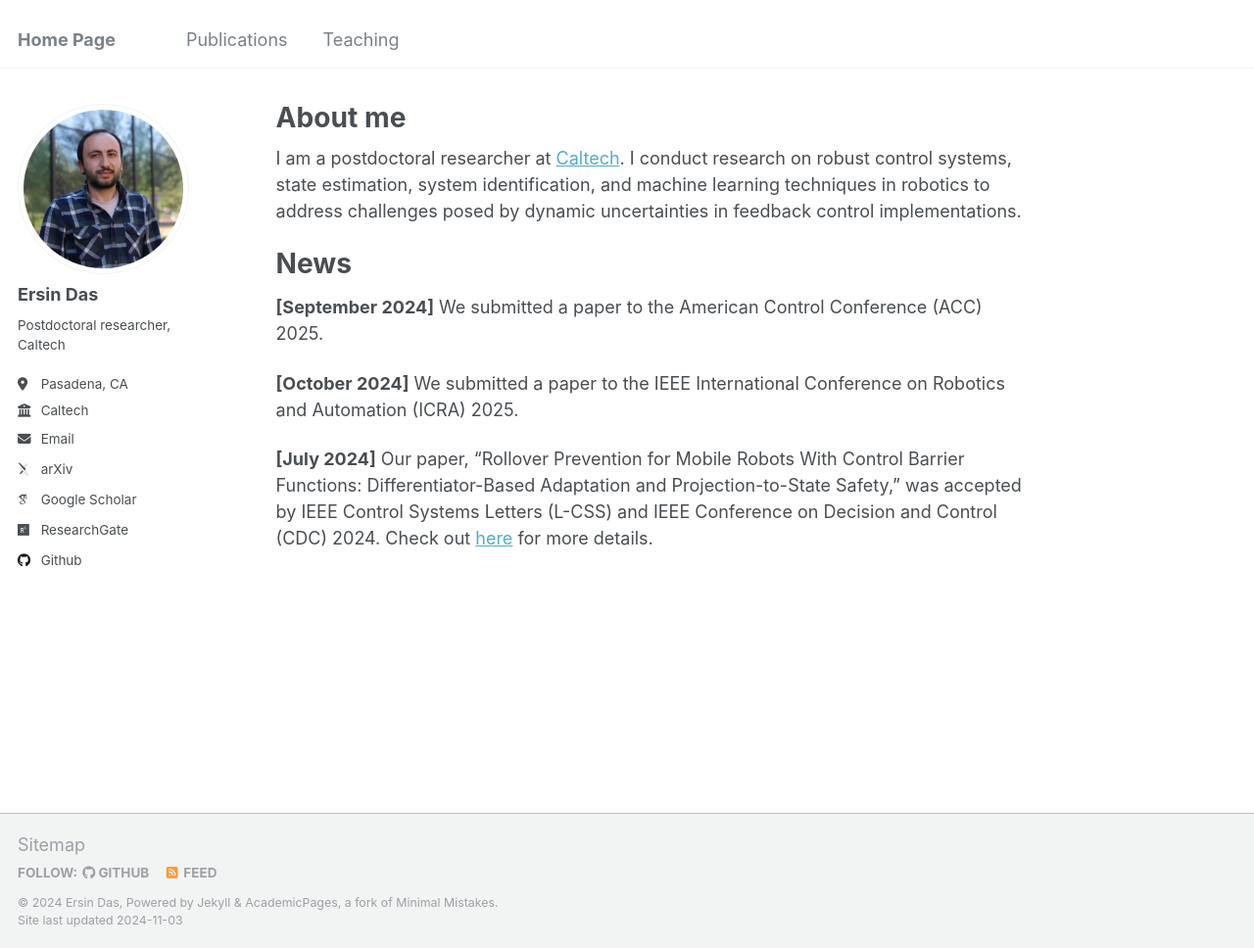
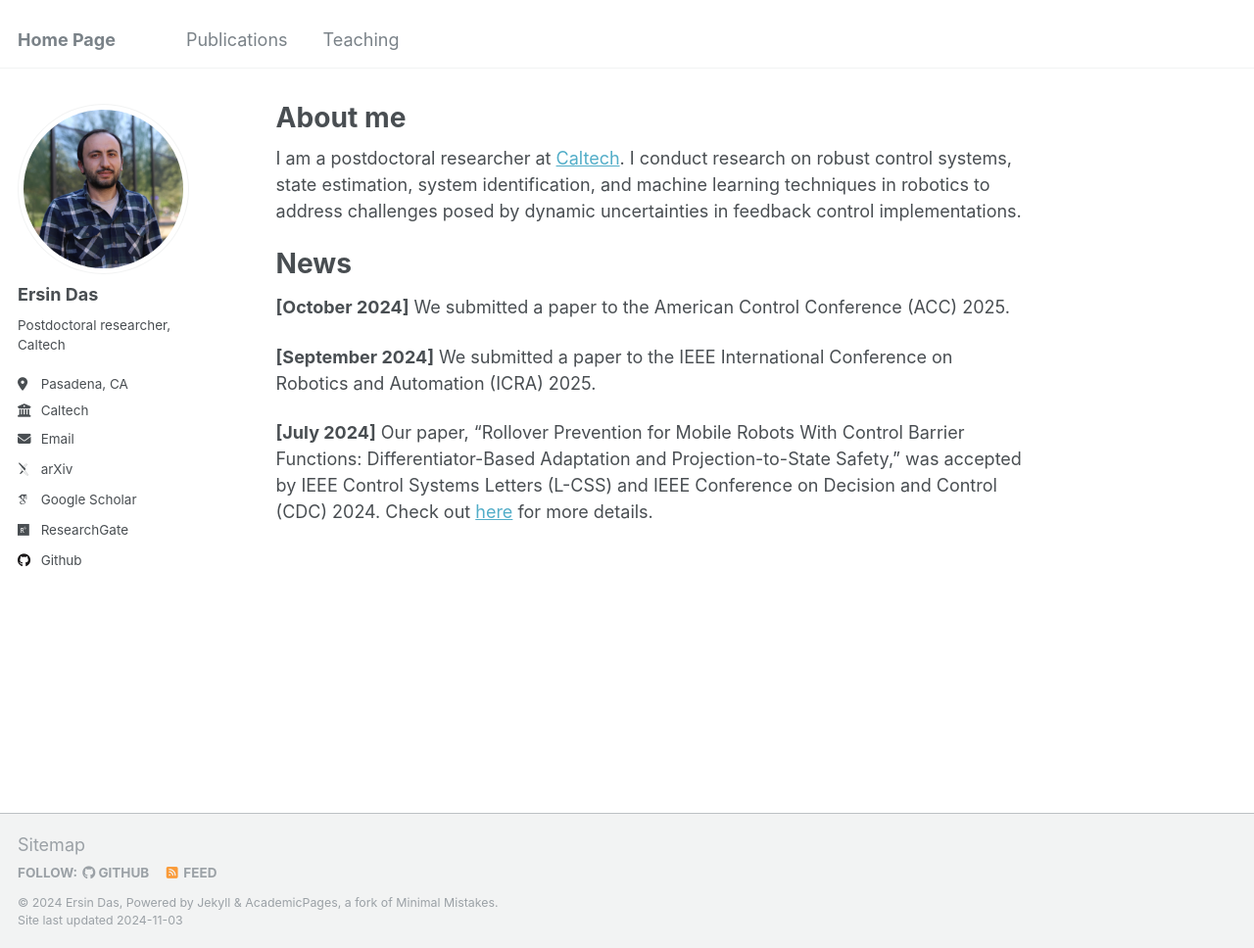
Before and after one commit to ersindas/ersindas.github.io, a Jekyll site: the page built from _pages/about.md, in a window 1280 px wide and 968 px high. Shown: the whole window at 98% size. Built offline with Jekyll 4.4.1, drawn with Linux system fonts in a browser that asks for light colours; some web fonts are replaced.

```diff
--- a/_pages/about.md
+++ b/_pages/about.md
@@ -11,9 +11,9 @@ I am a postdoctoral researcher at [Caltech](https://www.mce.caltech.edu/people/e
 
 News
 ======
-**[September 2024]** We submitted a paper to the American Control Conference (ACC) 2025.
+**[October 2024]** We submitted a paper to the American Control Conference (ACC) 2025.
 
-**[October 2024]** We submitted a paper to the IEEE International Conference on Robotics and Automation (ICRA) 2025.
+**[September 2024]** We submitted a paper to the IEEE International Conference on Robotics and Automation (ICRA) 2025.
 
 **[July 2024]** Our paper, "Rollover Prevention for Mobile Robots With Control Barrier Functions: Differentiator-Based Adaptation and Projection-to-State Safety," was accepted by IEEE Control Systems Letters (L-CSS) and IEEE Conference on Decision and Control (CDC) 2024. Check out [here](https://arxiv.org/pdf/2403.08916) for more details.
 
```
